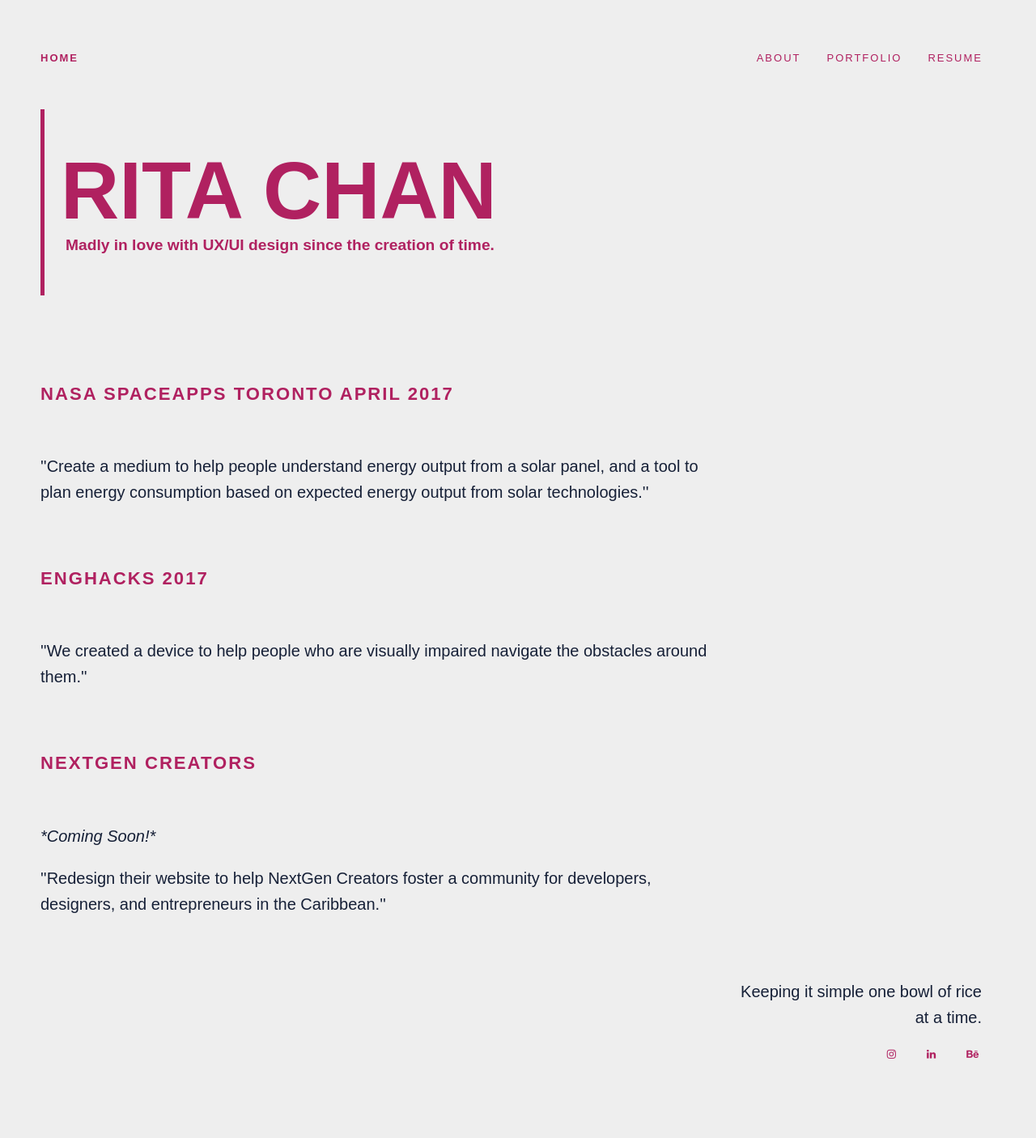
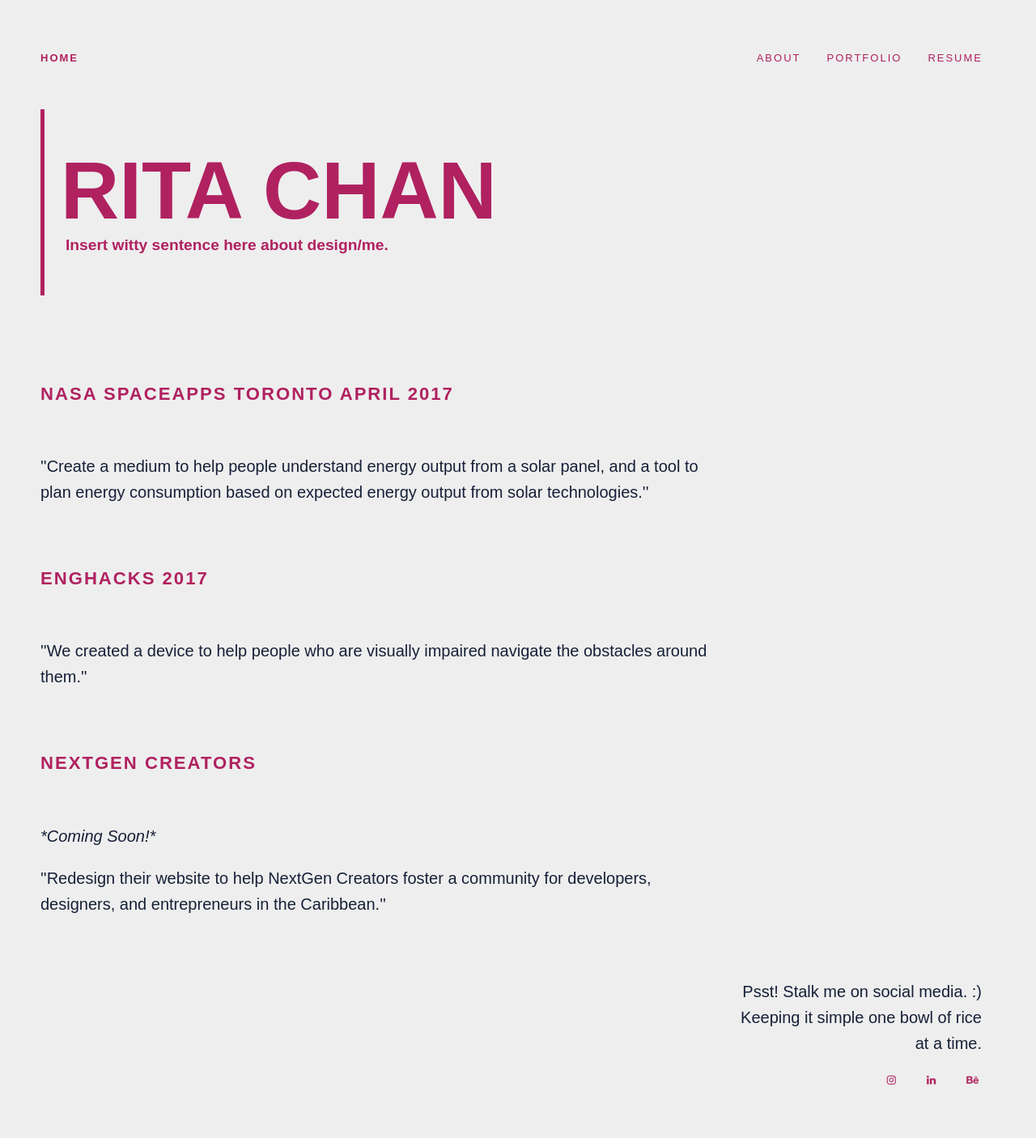
Before and after one commit to riri279/riri279.github.io, a plain HTML site: page index.html in a window 1280 px wide. Shown: the top 1406 px of the page at 81% size. Drawn offline with Linux system fonts and the light colour scheme.

Commit message:
updated slogan

```diff
--- a/index.html
+++ b/index.html
@@ -16,8 +16,8 @@
 	  </nav>
 	  <br>
   <h1 class="title-home-page"> RITA CHAN</h1>
-   <h4 style= "margin:-140px 0px 120px 31px">Madly in love with UX/UI design since the creation of time.</h4>
-   <!-- Creating beautiful interfaces to deliver the ultimate user experience. -->
+   <h4 style= "margin:-140px 0px 120px 31px">Insert witty sentence here about design/me.</h4>
+   <!-- Creating beautiful interfaces to deliver the ultimate user experience. Madly in love with UX/UI design since the creation of time -->
 
   <article class="article">
 <div>
@@ -43,7 +43,7 @@
 
 
 <footer class="footer">
-  <p class="tagline"> Keeping it simple one bowl of rice at a time.</p>
+  <p class="tagline"> Psst! Stalk me on social media. :) Keeping it simple one bowl of rice at a time.</p>
   <a href="https://www.instagram.com/ririta_279/"><i class="fa fa-instagram"></i></a>
   <a href="https://www.linkedin.com/in/ritachan1/"><i class="fa fa-linkedin"></i></a>
   <a href="https://www.behance.net/RitaC123"><i class="fa fa-behance"></i></a>
```
